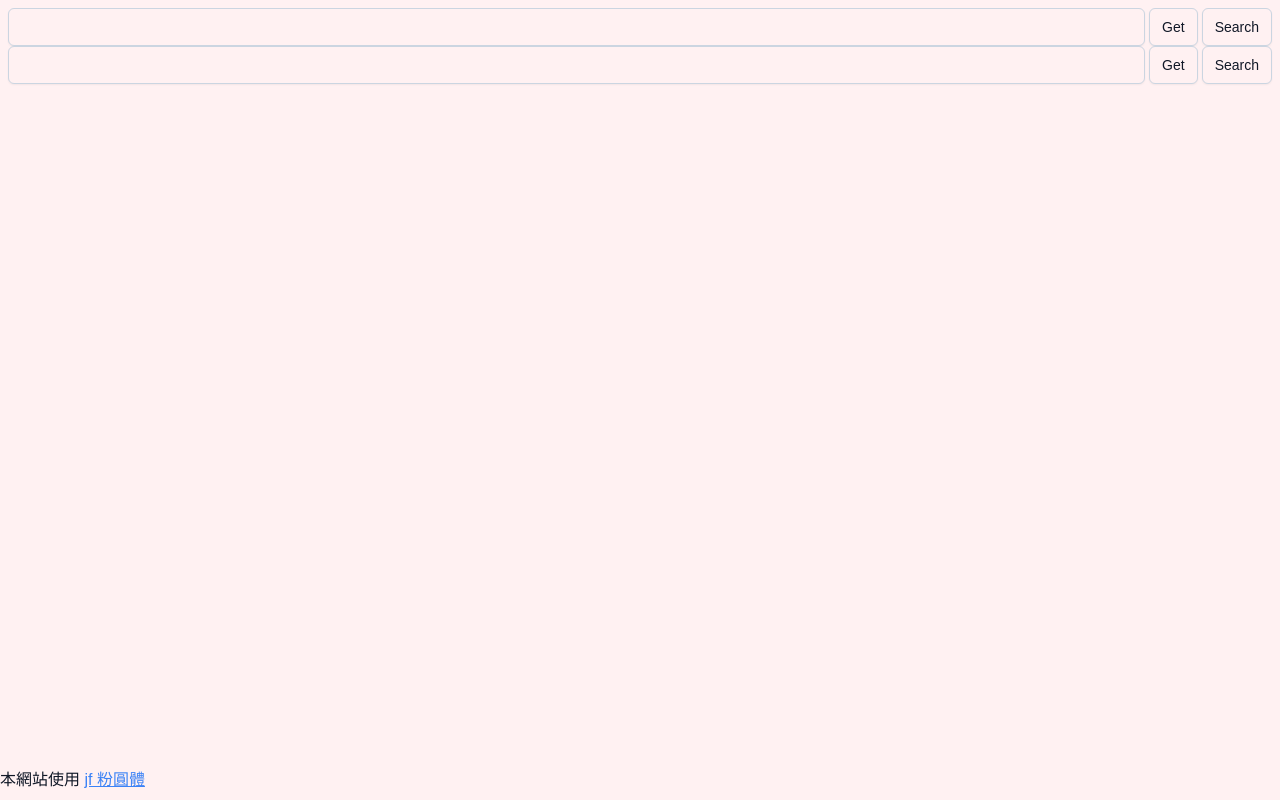
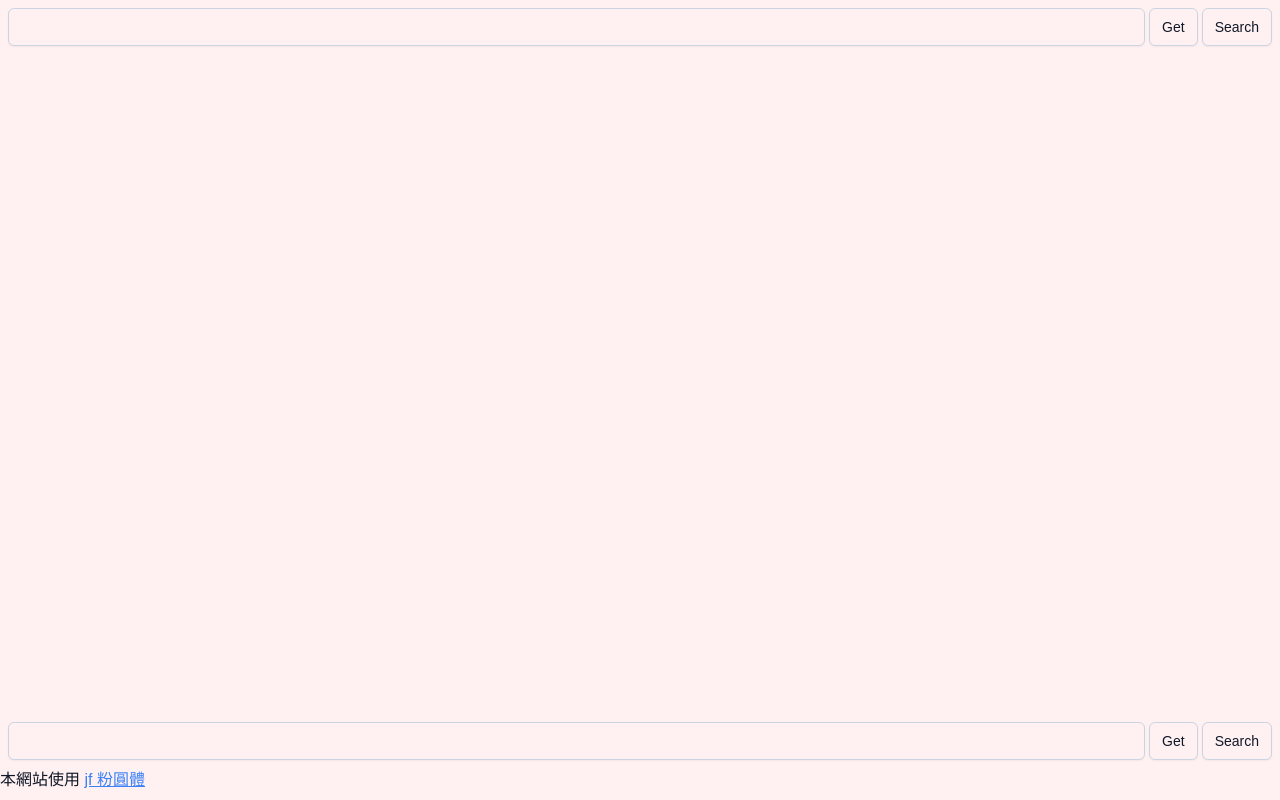
Before and after one commit to simbafs/pixivReader, a Next.js app: page / in a window 1280 px wide. Built offline with nearby package versions, Linux system fonts and the light colour scheme; a web font is replaced by a local one.

Commit message:
move the second search bar to the bottom

```diff
--- a/src/pages/index.tsx
+++ b/src/pages/index.tsx
@@ -94,6 +94,7 @@ export default function Home() {
 							<Book book={book} />
 						)}
 					</div>
+					<div className="grow" />
 					<div className="flex flex-wrap gap-1">
 						<input
 							type="text"
```
